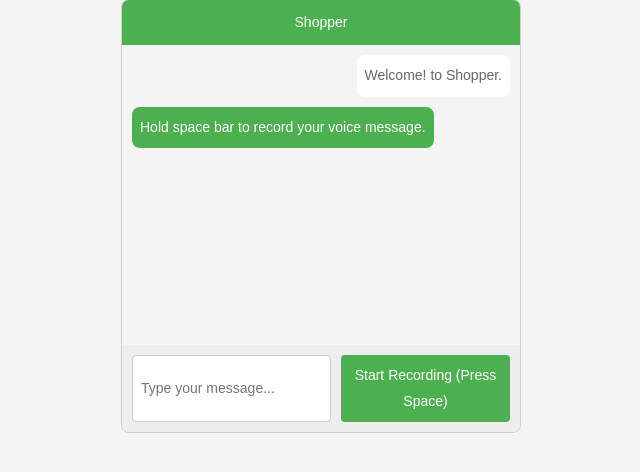
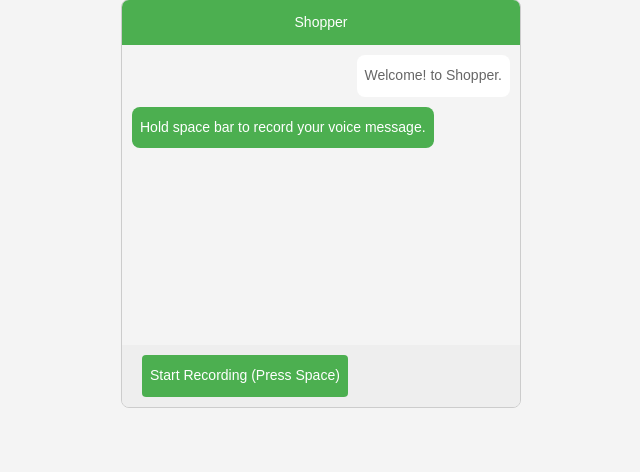
Before and after one commit to Sagar3971/DC_Project, a Django app: page / in a window 1280 px wide. Shown: the part 113-585 px from the top of the page, without its empty margins (319-959 px from the left). Run offline with Django 4.2, Linux system fonts and the light colour scheme; some libraries are stand-ins or nearby versions.

Commit message:
final change in GUI

```diff
--- a/bewright1/home/templates/chatbot.html
+++ b/bewright1/home/templates/chatbot.html
@@ -181,7 +181,7 @@
 
         </div>
         <div id="input-container">
-            <input type="text" id="user-input" placeholder="Type your message...">
+<!--            <input type="text" id="user-input" placeholder="Type your message...">-->
             <button id="startRecording" disabled>Start Recording (Press Space)</button>
         </div>
     </div>
```
